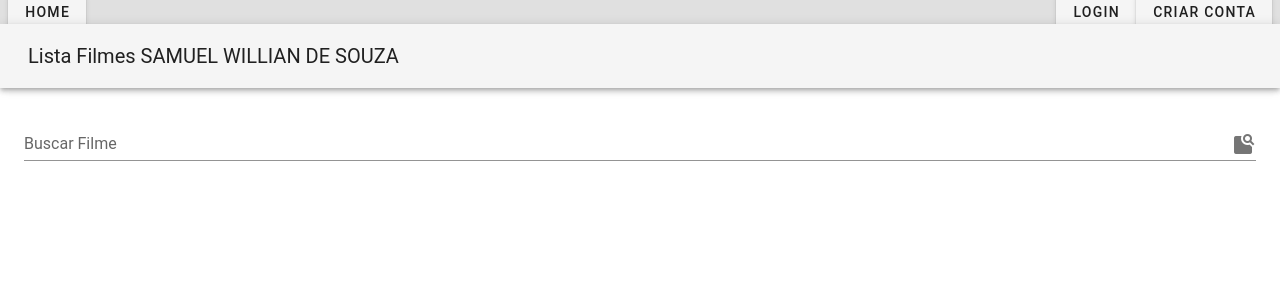
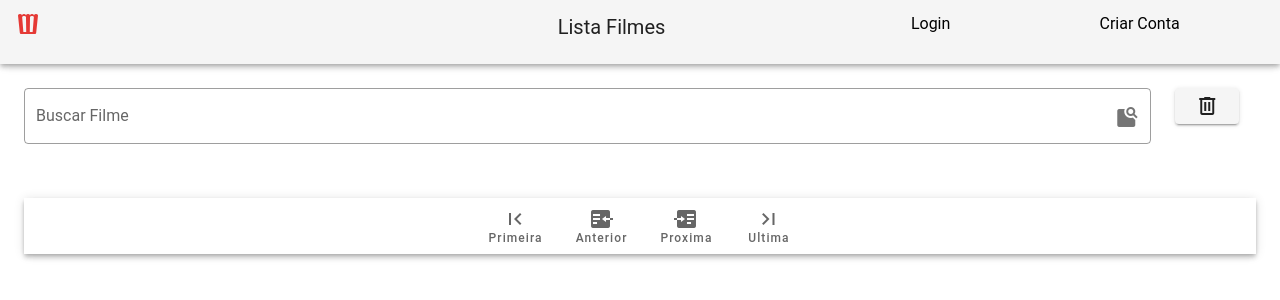
Before and after one commit to will13ano/ListaFilmes, a Vue app: page / in a window 1280 px wide. Shown: the top 300 px of the page. Built offline with nearby package versions, Linux system fonts and the light colour scheme.

Commit message:
Lista de filmes inserida, Marcar filme como visto, paginação

```diff
--- a/src/App.vue
+++ b/src/App.vue
@@ -1,45 +1,38 @@
 <template>
   <div id="app">
     <v-app>
-      <v-system-bar app>
-        <v-btn
-          @click="rota('Home')"
-        >
-          Home
-        </v-btn>
+      <v-app-bar app>
+        <v-row>
+        <router-link class="none" :to="'/'">
+          <v-app-bar-nav-icon><v-icon color="#E53935">mdi-popcorn</v-icon></v-app-bar-nav-icon>
+        </router-link>
 
-        <v-spacer/>
-        <v-btn
-          v-if="user"
-          @click="rota('Login')"
-        >
-          Login
-        </v-btn>
+        <v-spacer></v-spacer>
+        <v-spacer></v-spacer>
+        <v-spacer></v-spacer>
 
-        <v-btn
-          v-else
-        >
-          Meu perfil
-        </v-btn>
+        <v-col>
+          <v-toolbar-title>Lista Filmes</v-toolbar-title>
+        </v-col>
 
-        <v-btn
-          v-if="user"
-          @click="rota('novaConta')"
-        >
-          Criar conta
-        </v-btn>
-        <v-btn
-          v-else
-          @click="sair()"
-        >
-          Sair
-        </v-btn>
-      </v-system-bar>
+        <v-spacer></v-spacer>
 
-      <v-app-bar app>
+
         <v-col>
-          <v-toolbar-title>Lista Filmes SAMUEL WILLIAN DE SOUZA</v-toolbar-title>
+          <router-link class="none" v-if="!user" :to="'/login'"><p class="none">Login</p></router-link>
+          <router-link class="none" v-else :to="'/mylist'"><p class="none">Minha Lista</p></router-link>
         </v-col>
+
+        <v-col>
+          <router-link class="none" v-if="!user" :to="'/novaConta'"><p class="none">Criar Conta</p></router-link>
+          <v-btn
+            v-else
+            @click="sair()"
+          >
+            Sair
+          </v-btn>
+        </v-col>
+        </v-row>
       </v-app-bar>
 
       <!-- Sizes your content based upon application components -->
@@ -57,7 +50,6 @@
 </template>
 
 <script>
-import router from '@/router'
 import loginServices from '@/firebase/login'
 
 export default {
@@ -65,16 +57,24 @@ export default {
     user: true,
   }) ,
   methods:{
-    rota(name){
-      router.push({name: name})
-    },
     sair(){
       loginServices.logout()
-      this.user = loginServices.logged();
+      this.user = false;
     },
   },
   updated(){
     this.user = loginServices.logged();
+  },
+  mounted(){
+    this.user = loginServices.logged();
   }
 }
 </script>
+
+<style>
+.none{
+  color: black;
+  font-style: unset;
+  text-decoration: none;
+}
+</style>
--- a/src/api/tmdb/tmdbFunc.js
+++ b/src/api/tmdb/tmdbFunc.js
@@ -2,10 +2,7 @@ import {api_key} from '@/api/tmdb/tmdb'
 import {tmdb} from '@/api/tmdb/tmdb'
 
 export default {
-    buscaNome(nome){
-        return tmdb.get(`search/movie?api_key=${api_key}&language=pt-BR&query=${nome}&include_adult=false`)
-    },
-    buscaID(id){
-        return tmdb.get(`movie/${id}?api_key=${api_key}&language=pt-BR`)
+    buscaNome(nome, page){
+        return tmdb.get(`search/movie?api_key=${api_key}&language=pt-BR&query=${nome}&page=${page}`)
     }
 }
--- a/src/components/home.vue
+++ b/src/components/home.vue
@@ -1,57 +1,165 @@
 <template>
     <v-container fluid>
+        <v-row>
+            <v-col
+                cols='11'
+            >
             <v-text-field
+            outlined
             label="Buscar Filme"
             v-model="toSearch"
             append-icon='mdi-feature-search'
             @click:append="search()"
             v-on:keyup.enter="search()"
             ></v-text-field>
+            </v-col>
+            <v-col>
+            <v-btn
+                @click="clear()"
+            ><v-icon>mdi-trash-can-outline</v-icon></v-btn>
+            </v-col>
+        </v-row>
+        <v-container>
+            <v-row v-for="filme in resultadoBusca" :key="filme.id">
+                <v-col>
+                    <v-card
+                        outlined
+                        style="display: flex; flex-direction: row-reverse;"
+                        elevation="13"
+                        widht="100%"
+                    >
 
-        <v-container style="display: flex; flex-wrap: wrap;">
-            <v-card
-                class="mx-auto"
-                width="400"
-                outlined
-                v-for="filme in resultadoBusca" :key="filme.id"
+                        <img :src="`http://image.tmdb.org/t/p/original/${filme.poster_path}`" height="240" />
+
+                        <div>
+                            <v-card-title>{{filme.title}}</v-card-title>
+                            <v-card-subtitle>{{filme.original_title}}</v-card-subtitle>
+                            <v-card-text>{{filme.overview}}</v-card-text>
+                            <v-spacer></v-spacer>
+                            <v-card-actions>
+                                <v-btn
+                                    @click="list(filme)"
                                 >
-                <v-list-item>
-                    <v-list-item-content>
-                        <div class="overline mb-3">
-                            {{filme.original_title}}
+                                   Adicionar a lista
+                                </v-btn>
+                            </v-card-actions>
                         </div>
-                        <v-list-item-title class="headline mb-4">
-                            {{filme.title}}
-                        </v-list-item-title>
-                    </v-list-item-content>
+                    </v-card>
+                    <v-spacer></v-spacer>
+                </v-col>
+            </v-row>
+        </v-container>
+        <v-bottom-navigation hide-on-scroll>
+            <v-btn
+                @click="setPage(true)"
+            >
+                <span>Primeira</span>
+                <v-icon>mdi-page-first</v-icon>
+            </v-btn>
+            <v-btn
+                @click="prevPage()"
+            >
+                <span>Anterior</span>
+                <v-icon>mdi-page-previous</v-icon>
+            </v-btn>
 
-                    <v-list-item-avatar
-                        tile
-                        width="100"
-                        height="150"
-                    ><img :src="`http://image.tmdb.org/t/p/original/${filme.poster_path}`"/>
-                    </v-list-item-avatar>
-                </v-list-item>
-            </v-card>
-        </v-container>
+            <v-btn
+                @click="nextPage()"
+            >
+                <span>Proxima</span>
+                <v-icon>mdi-page-next</v-icon>
+            </v-btn>
+            <v-btn
+                @click="setPage(false)"
+            >
+                <span>Ultima</span>
+                <v-icon>mdi-page-last</v-icon>
+            </v-btn>
+        </v-bottom-navigation>
     </v-container>
 </template>
 
 <script>
 import tmdbFunc from '@/api/tmdb/tmdbFunc'
+import loginServices from '@/firebase/login'
+import listServices from '@/firebase/lista'
 
 export default {
     data: () => ({
+        page: '1',
+        maxPages: '',
         toSearch: '',
         resultadoBusca: [],
+        lista: []
     }),
     methods: {
         search(){
-          tmdbFunc.buscaNome(this.toSearch)
+            this.page = '1';
+            tmdbFunc.buscaNome(this.toSearch, this.page)
             .then((results) =>{
                 this.resultadoBusca = results.data.results;
-               console.log(this.resultadoBusca)
+                this.maxPages = results.data.total_pages
             })
+        },
+        list(filme){
+            var user = loginServices.atual()
+            var aux = true
+
+            if(loginServices.logged()){
+                for(var cont = 0; cont < this.lista.length && aux; cont++){
+                    if(filme.title === this.lista[cont].title)
+                        aux = false;
+                }
+
+                if(aux){
+                    this.lista = listServices.load(user.email);
+                    this.lista.push(filme)
+                    listServices.save(user.email, this.lista);
+                }
+                else
+                    window.alert("Filme já está na lista!")
+
+            }
+            else
+                window.alert('Você precisa estar conectado para listar!')
+        },
+        nextPage(){
+            if(this.page < this.maxPages){
+                this.page++;
+                tmdbFunc.buscaNome(this.toSearch, this.page)
+                .then((results) =>{
+                    this.resultadoBusca = results.data.results;
+                })
+            }
+            else
+                window.alert("Você já está na ultima pagina!")
+        },
+        prevPage(){
+            if(this.page > 1){
+                this.page--;
+                tmdbFunc.buscaNome(this.toSearch, this.page)
+                .then((results) =>{
+                    this.resultadoBusca = results.data.results;
+                })
+            }
+            else
+                window.alert("Você já está na primeira pagina!")
+        },
+        setPage(num){
+            if(num)
+                this.page = 1;
+            else
+                this.page=this.maxPages
+
+            tmdbFunc.buscaNome(this.toSearch, this.page)
+                .then((results) =>{
+                    this.resultadoBusca = results.data.results;
+                })
+        },
+        clear(){
+            this.resultadoBusca = [];
+            this.page = '1';
+            this.maxPages = '';
         }
     }
 }
--- /dev/null
+++ b/src/components/lista.vue
@@ -0,0 +1,62 @@
+<template>
+    <v-container >
+            <div style="display: flex; justify-content: center;">
+                <h1 v-if="lista.length == 0">Oh não! Sua lista está vazia :( </h1>
+            </div>
+            <v-row v-for="filme in lista" :key="filme.id">
+            <v-col>
+                <v-card
+                    outlined
+                    style="display: flex; flex-direction: row-reverse;"
+                    elevation="13"
+                    :color="filme.watched ? '#90EE90' : ''"
+                    widht="100%"
+                >
+                    <img :src="`http://image.tmdb.org/t/p/original/${filme.poster_path}`" height="240" />
+
+                    <div>
+                        <v-card-title>{{filme.title}}</v-card-title>
+                        <v-card-subtitle>{{filme.original_title}}</v-card-subtitle>
+                        <v-card-text>{{filme.overview}}</v-card-text>
+                        <v-spacer></v-spacer>
+                        <v-card-actions>
+                            <v-btn
+                                @click="remove(filme)"
+                            >
+                                Remover
+                            </v-btn>
+                            <v-spacer></v-spacer>
+                            <v-checkbox label="Assistido" v-model="filme.watched"></v-checkbox>
+                        </v-card-actions>
+                    </div>
+                </v-card>
+            </v-col>
+        </v-row>
+    </v-container>
+</template>
+
+<script>
+import loginServices from '@/firebase/login'
+import listServices from '@/firebase/lista'
+
+
+export default {
+    data: () => ({
+        lista: [],
+        user: loginServices.atual(),
+    }),
+    methods: {
+        remove(filme){
+            window.alert(`Você removeu "${filme.title}" da Lista !`)
+
+            this.lista.splice(this.lista.indexOf(filme) ,1)
+            listServices.save(this.user.email, this.lista)
+        }
+    },
+    created(){
+        if(loginServices.logged()){
+            this.lista = listServices.load(this.user.email)
+        }
+    },
+}
+</script>
--- a/src/components/login.vue
+++ b/src/components/login.vue
@@ -1,4 +1,5 @@
 <template>
+  <div class="login">
     <v-col
       cols="7"
     >
@@ -21,6 +22,8 @@
             @click="login()"
           >Login</v-btn>
         </v-col>
+        <v-spacer></v-spacer>
+        <v-spacer></v-spacer>
         <v-col>
           <v-btn
             @click="rota('novaConta')"
@@ -30,6 +33,7 @@
         </v-col>
       </v-row>
     </v-col>
+  </div>
 </template>
 
 <script>
@@ -44,7 +48,12 @@ export default {
   }),
   methods: {
     login() {
-      loginServices.doLogin(this.email, this.password)
+      if(!loginServices.logged())
+        loginServices.doLogin(this.email, this.password)
+      else{
+        window.alert("Você já está conectado!")
+        router.push('/home')
+      }
     },
     rota(name){
       router.push({name: name})
@@ -52,3 +61,11 @@ export default {
   }
 }
 </script>
+
+<style scoped>
+.login{
+  display: flex;
+  flex-wrap: wrap;
+  justify-content: center;
+}
+</style>
--- a/src/components/novaconta.vue
+++ b/src/components/novaconta.vue
@@ -1,4 +1,5 @@
 <template>
+  <div class="newAcc">
     <v-col
       cols="7"
     >
@@ -13,13 +14,13 @@
         :append-icon="show1 ? 'mdi-eye' : 'mdi-eye-off'"
         @click:append="show1 = !show1"
       ></v-text-field>
-
       <v-btn
         @click="novaConta()"
       >
         Criar conta
       </v-btn>
     </v-col>
+  </div>
 </template>
 
 <script>
@@ -38,3 +39,11 @@ export default {
   }
 }
 </script>
+
+<style scoped>
+.newAcc{
+  display: flex;
+  flex-wrap: wrap;
+  justify-content: center;
+}
+</style>
--- a/src/firebase/index.js
+++ b/src/firebase/index.js
@@ -10,6 +10,6 @@ var firebaseConfig = {
     measurementId: "G-332MQ9T03R"
 };
 
-
 export const firebaseApp = firebase.initializeApp(firebaseConfig);
+export const database = firebase.database();
 firebase.analytics()
--- /dev/null
+++ b/src/firebase/lista.js
@@ -0,0 +1,8 @@
+export default{
+    save(email, lista){
+        localStorage.setItem(`_listfilmes${email}`, JSON.stringify(lista));
+    },
+    load(email){
+        return JSON.parse(localStorage.getItem(`_listfilmes${email}`) || '[]')
+    }
+}
--- a/src/firebase/login.js
+++ b/src/firebase/login.js
@@ -25,17 +25,22 @@ export default {
         const usuario = firebaseApp.auth().currentUser;
 
         if(usuario){
-            return false
+            return true
         }
         else{
-            return true
+            return false
         }
     },
     logout(){
-        firebaseApp.auth().signOut().then(() => {
+        firebaseApp.auth().signOut()
+        .then(() => {
             window.alert("Você se desconectou!")
-        }).catch((error) => {
+        })
+        .catch((error) => {
             window.alert(error.message)
         });
+    },
+    atual(){
+        return firebaseApp.auth().currentUser;
     }
 }
--- a/src/router/index.js
+++ b/src/router/index.js
@@ -4,8 +4,9 @@ import Router from 'vue-router'
 import Login from '@/components/login.vue'
 import Home from '@/components/home.vue'
 import NovaConta from '@/components/novaconta.vue'
+import ListaFilmes from '@/components/lista.vue'
+
 Vue.use(Router)
-
 
 const routes = [
     {
@@ -14,7 +15,7 @@ const routes = [
         component: Home
     },
     {
-        path: '/Login',
+        path: '/login',
         name: 'Login',
         component: Login
     },
@@ -22,6 +23,11 @@ const routes = [
         path: '/novaConta',
         name: 'novaConta',
         component: NovaConta
+    },
+    {
+        path: '/mylist',
+        name: 'minhaLista',
+        component: ListaFilmes
     }
 ]
 
```
Lines whose indentation alone changed are shown as unchanged.
